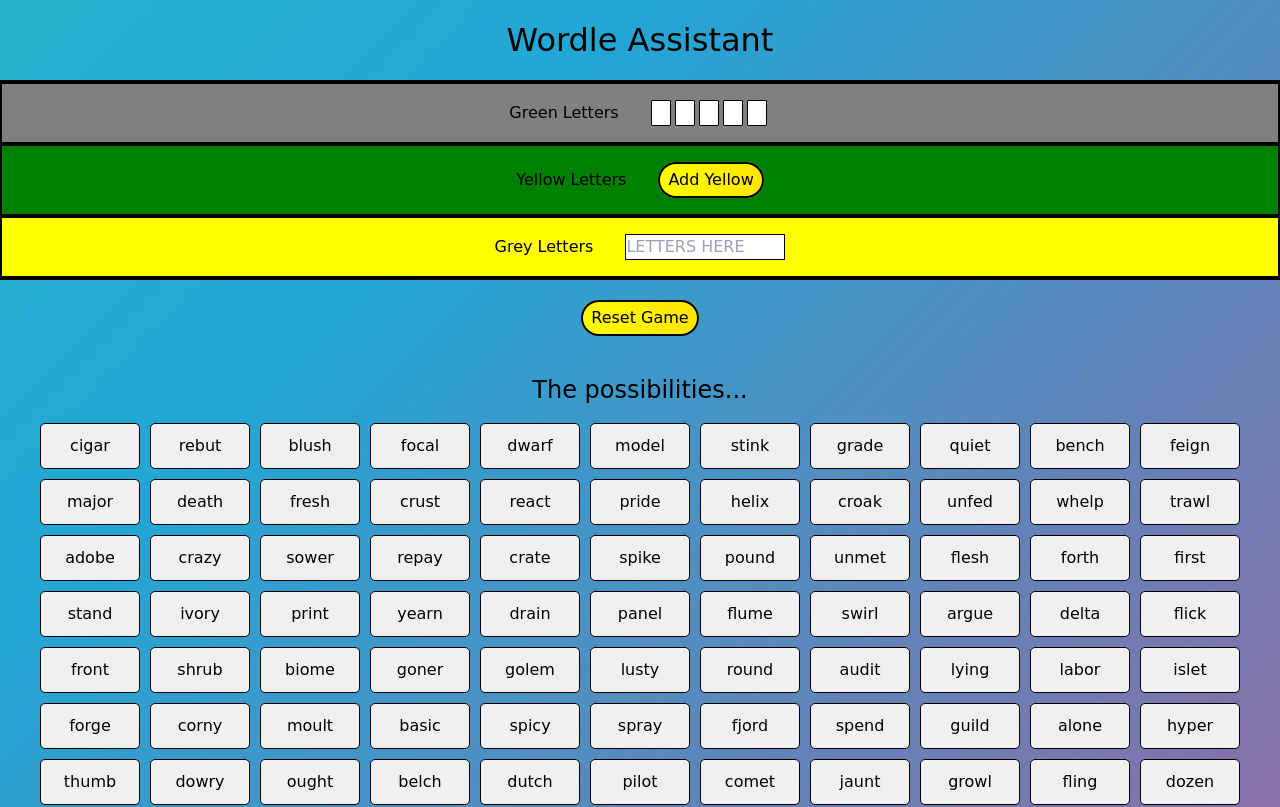
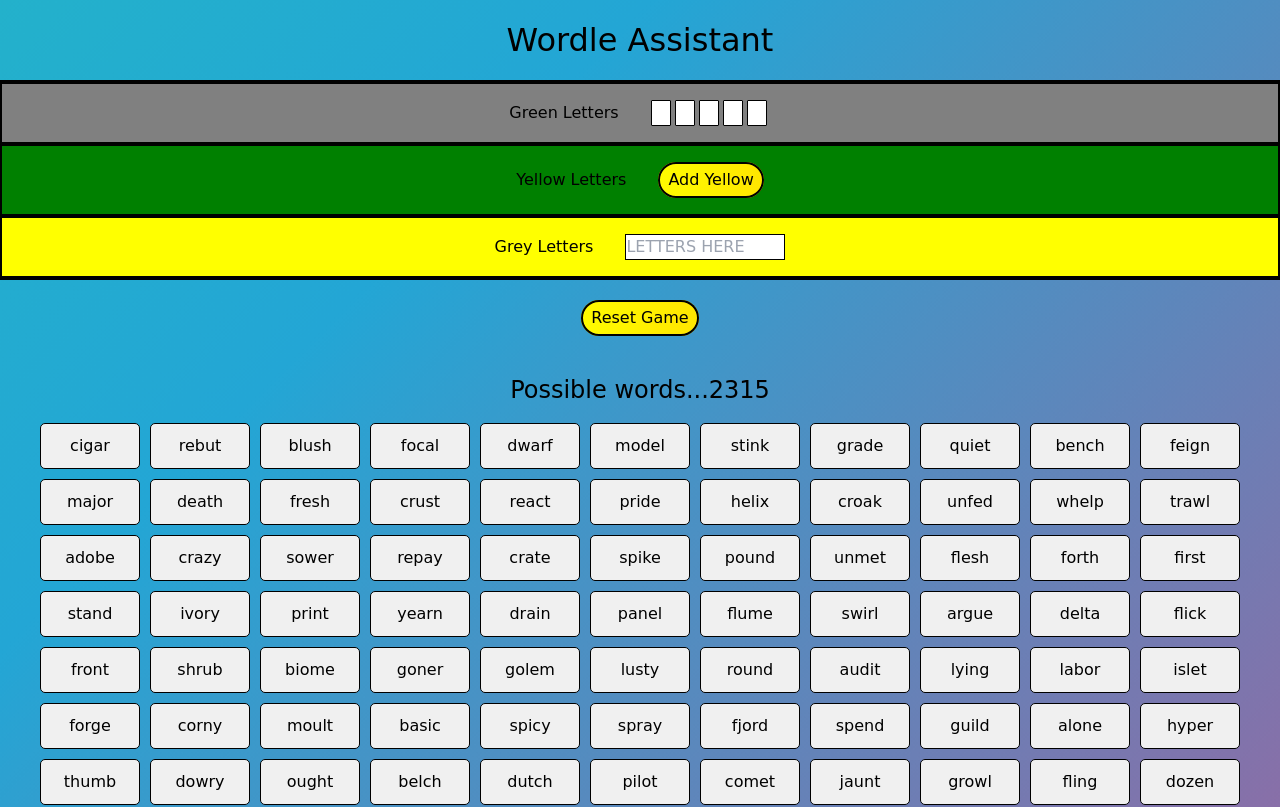
Before and after one commit to CameronWD/wordle-assistant, a React (Create React App) app: page / in a window 1280 px wide. Shown: the top 807 px of the page. Built offline with nearby package versions, Linux system fonts and the light colour scheme.

Commit message:
added answer length

```diff
--- a/src/components/SuggestionsDisplay.jsx
+++ b/src/components/SuggestionsDisplay.jsx
@@ -4,7 +4,7 @@ import '../styles/SuggestionsDisplay.scss';
 function SuggestionsDisplay({ possibleWords }) {
     return (
         <div>
-            <h3 className="suggestions-title">The possibilities...</h3>
+            <h3 className="suggestions-title">Possible words...{possibleWords.length}</h3>
             <div className="suggestions-container">
                 {possibleWords.map((word, index) => (
                     <div key={index} className="word-card">
--- a/src/styles/main.scss
+++ b/src/styles/main.scss
@@ -12,7 +12,7 @@ body {
 	animation: gradient 4s ease infinite;
 	height: 100vh;
     font-size: 1rem;
-    font-family: 'Comic Sans MS', 'Comic Sans', 'cursive', sans-serif
+    font-family: 'Comic Sans MS', 'Comic Sans', sans-serif
 }
 
 @keyframes gradient {
```
